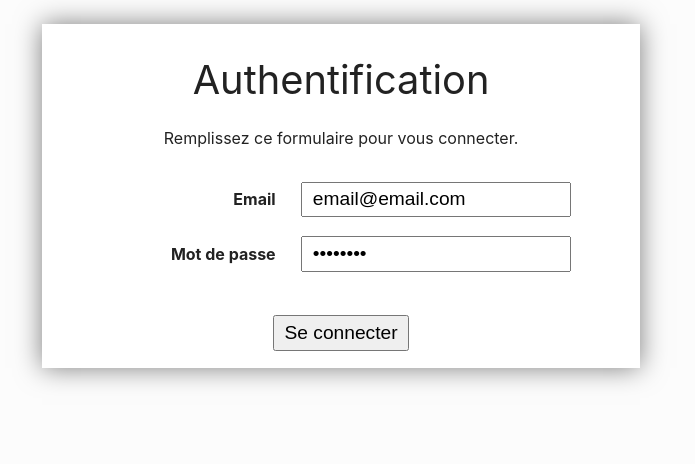
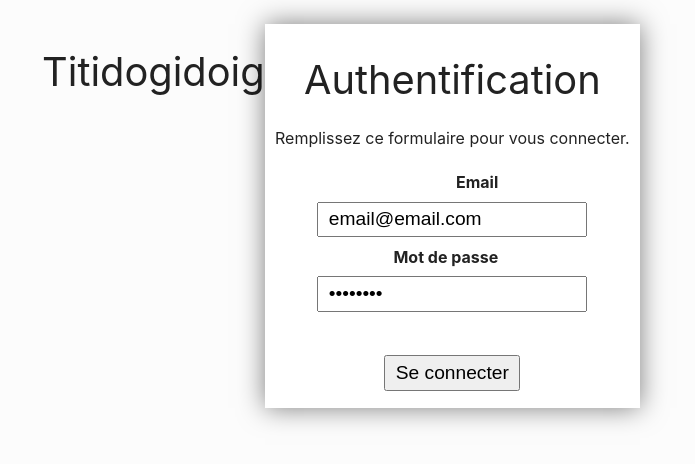
Before and after one commit to moshifr/2024-wr505D, a Vue app: page /about in a window 1280 px wide. Shown: the top 464 px of the page, without its empty margins (0-695 px from the left). Built offline with nearby package versions, Linux system fonts and the light colour scheme.

Commit message:
Pinia TP1 1 2 3 4

```diff
--- a/package.json
+++ b/package.json
@@ -13,6 +13,7 @@
   },
   "dependencies": {
     "pinia": "^2.0.16",
+    "pinia-plugin-persistedstate": "^4.0.1",
     "vue": "^2.7.7",
     "vue-router": "^3.5.4"
   },
--- a/src/App.vue
+++ b/src/App.vue
@@ -1,17 +1,21 @@
 <script >
 import LoginForm from "./components/LoginForm.vue";
 import SearchFilm from "./components/SearchFilm.vue";
+import { useSession } from "@/stores/session"
+import { mapState, mapActions } from "pinia";
+
 
 export default {
   data() {
     return {
-      loggedIn: false
+      titrePage: "Titidogidoig",
     }
   },
+  computed: {
+      ...mapState(useSession, ["loggedIn"])
+  },
   methods: {
-    onSubmit() {
-      this.loggedIn = true;
-    }
+    ...mapActions(useSession, ["login"])
   },
   components: {LoginForm, SearchFilm}
 }
@@ -19,9 +23,9 @@ export default {
 
 <template>
   <div id="app">
-    <login-form @form-submit="onSubmit" v-if="loggedIn == false" />
+    <login-form :titrePage="titrePage" v-if="loggedIn == false" />
 
-    <search-film v-else/>
+    <search-film :titrePage="titrePage" v-else/>
   </div>
 </template>
 
--- a/src/components/Film.vue
+++ b/src/components/Film.vue
@@ -18,7 +18,9 @@
 <script>
 export default {
     data() {
+        return {
 
+        }
     },
     props: ["film"]
 }
--- a/src/components/LoginForm.vue
+++ b/src/components/LoginForm.vue
@@ -2,7 +2,8 @@
 <div>
     <div id="login-form">
 
-    <form @submit.prevent="formSubmit">
+        <h1>{{ titrePage }}</h1>
+    <form @submit.prevent="login({user: ''})">
 
       <h1>{{ title }}</h1>
       <p>Remplissez ce formulaire pour vous connecter.</p>
@@ -24,13 +25,14 @@
 </template>
 
 <script>
+import { useSession } from "@/stores/session"
+import { mapActions } from "pinia";
+
   export default {
-    emits: ["form-submit"],
     methods: {
-      formSubmit() {
-       this.$emit("form-submit", true);
-      }
+      ...mapActions(useSession, ["login"])
     },
+    props: ["titrePage"],
     data() {
       return {
         title: 'Authentification',
--- a/src/components/SearchFilm.vue
+++ b/src/components/SearchFilm.vue
@@ -2,7 +2,7 @@
   <div id="search-film">
     <form @submit.prevent="searchFilm">
       <label for="search">Rechercher :</label>
-      <input id="search" type="text" ref="searchInput" v-model="query">
+      <input id="search" ref="searchInput" type="text" v-model="query">
     </form>
     <div id="films">
         <h2>Nombre de films : {{ numberResults }} </h2>
@@ -14,9 +14,15 @@
 </template>
 <script>
 import Film from './Film.vue';
+export default {
+    components: {Film},
+    mounted() {
+      // via une référence
+      this.$refs.searchInput.focus();
 
-export default {
-  components: {Film} ,
+      // en utilisant $el ==> récupère le DOM de notre component
+      //this.$el.querySelector('#search').focus();
+    },
     data() {
         return {
             query: '',
@@ -63,12 +69,6 @@ export default {
         query () {
             this.films = []
         }
-    },
-    mounted() {
-      // ici on utilise les refs
-      this.$refs.searchInput.focus()
-      // ici on récupère le DOM de notre component
-      this.$el.querySelector('#search').focus();
     }
 }
 </script>
--- a/src/main.js
+++ b/src/main.js
@@ -1,5 +1,6 @@
 import Vue from 'vue'
 import { createPinia, PiniaVuePlugin } from 'pinia'
+import piniaPluginPersistedstate from 'pinia-plugin-persistedstate'
 
 import App from './App.vue'
 import router from './router'
@@ -9,8 +10,11 @@ import './assets/base.css'
 
 Vue.use(PiniaVuePlugin)
 
+const pinia  = createPinia()
+pinia.use(piniaPluginPersistedstate)
+
 new Vue({
   router,
-  pinia: createPinia(),
+  pinia,
   render: (h) => h(App)
 }).$mount('#app')
--- /dev/null
+++ b/src/stores/session.js
@@ -0,0 +1,17 @@
+import { defineStore } from "pinia";
+
+export const useSession = defineStore('session', {
+  persist: true,
+  state: () => {
+    return {
+      user: null,
+      loggedIn: false
+    }
+  },
+  actions: {
+    login({ user }) {
+      this.loggedIn = true
+      this.user = user
+    }
+  }
+})
```
Also changed, not shown: 1 other file (tests, documents, lock files or other folders).
